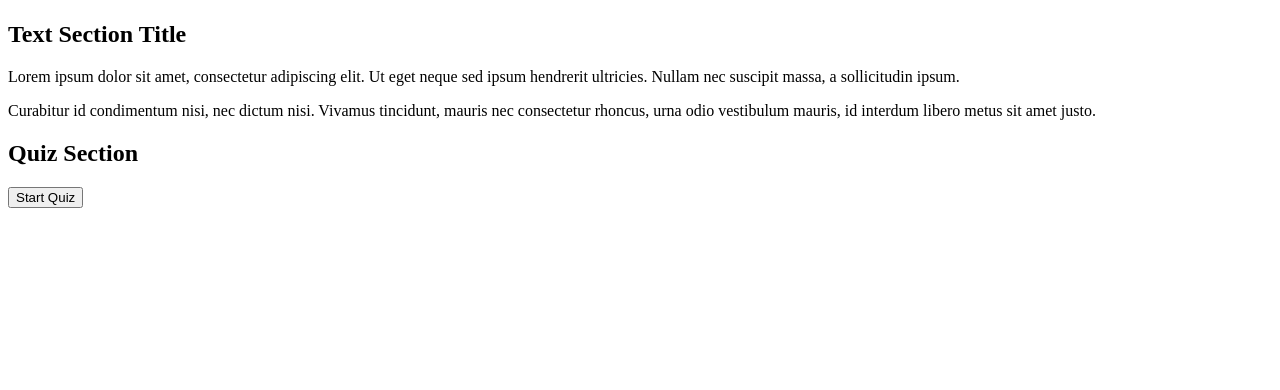
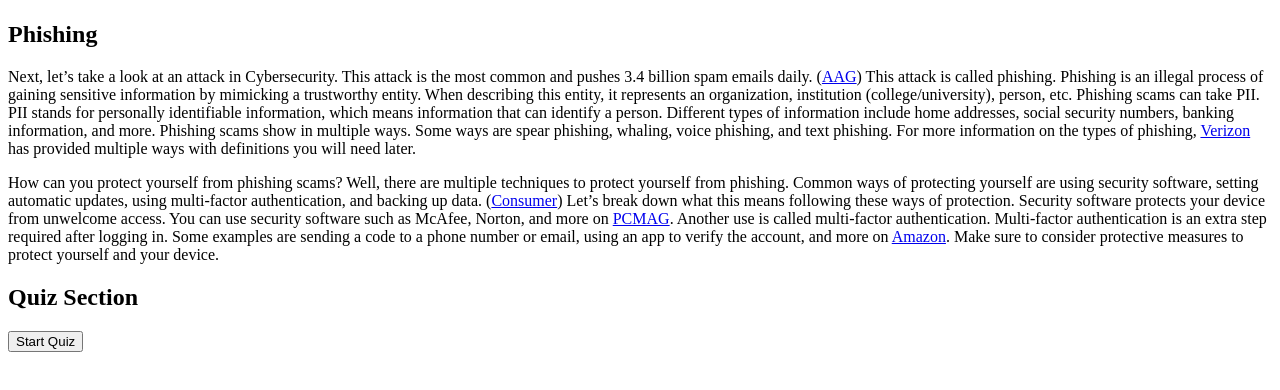
Before and after one commit to Aaronb0117/Senior-Project, a plain HTML site: page public/modules/module4.html in a window 1280 px wide. Shown: the part 398-788 px from the top of the page. Drawn offline with Linux system fonts and the light colour scheme.

Commit message:
Update module4.html

```diff
--- a/public/modules/module4.html
+++ b/public/modules/module4.html
@@ -17,9 +17,15 @@
 
         <!-- Text Content -->
         <div class="text-content">
-            <h2>Text Section Title</h2>
-            <p>Lorem ipsum dolor sit amet, consectetur adipiscing elit. Ut eget neque sed ipsum hendrerit ultricies. Nullam nec suscipit massa, a sollicitudin ipsum.</p>
-            <p>Curabitur id condimentum nisi, nec dictum nisi. Vivamus tincidunt, mauris nec consectetur rhoncus, urna odio vestibulum mauris, id interdum libero metus sit amet justo.</p>
+            <h2>Phishing</h2>
+            <p>Next, let’s take a look at an attack in Cybersecurity. This attack is the most common and pushes 3.4 billion spam emails daily. (<a href="https://aag-it.com/the-latest-phishing-statistics/#:~:text=Headline%20Phishing%20Statistics,sent%20in%202022%20were%20spam.">AAG</a>) This attack is called phishing.
+            Phishing is an illegal process of gaining sensitive information by mimicking a trustworthy entity. When describing this entity, it represents an organization, institution (college/university), person, etc. Phishing scams can take PII. PII stands for personally identifiable information, which means information that can identify a person. Different types of information include home addresses, social security numbers, banking information, and more.
+            Phishing scams show in multiple ways. Some ways are spear phishing, whaling, voice phishing, and text phishing. For more information on the types of phishing,
+            <a href="https://www.verizon.com/about/account-security/phishing">Verizon</a> has provided multiple ways with definitions you will need later.</p>
+
+            <p>How can you protect yourself from phishing scams? Well, there are multiple techniques to protect yourself from phishing. Common ways of protecting yourself are using security software, setting automatic updates, using multi-factor authentication, and backing up data. (<a href="https://consumer.ftc.gov/articles/how-recognize-and-avoid-phishing-scams">Consumer</a>)
+            Let’s break down what this means following these ways of protection. Security software protects your device from unwelcome access. You can use security software such as McAfee, Norton, and more on <a href="https://www.pcmag.com/picks/the-best-security-suites">PCMAG</a>. Another use is called multi-factor authentication. Multi-factor authentication is an extra step required after logging in.
+            Some examples are sending a code to a phone number or email, using an app to verify the account, and more on <a href="https://aws.amazon.com/what-is/mfa/#:~:text=Multi%2Dfactor%20authentication%20(MFA),question%2C%20or%20scan%20a%20fingerprint.">Amazon</a>. Make sure to consider protective measures to protect yourself and your device. </p>
         </div>
 
       <!-- Quiz -->
```
